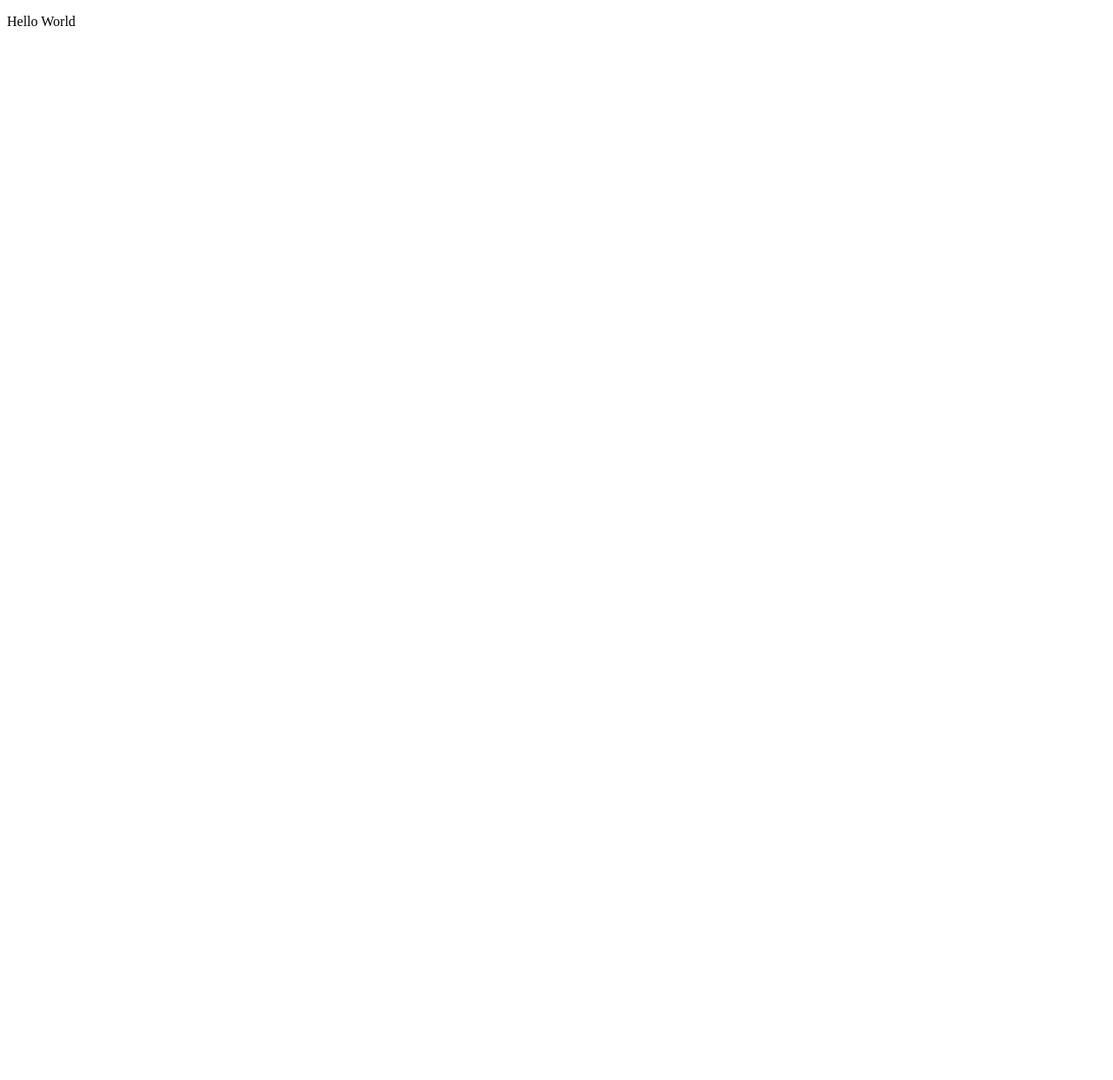
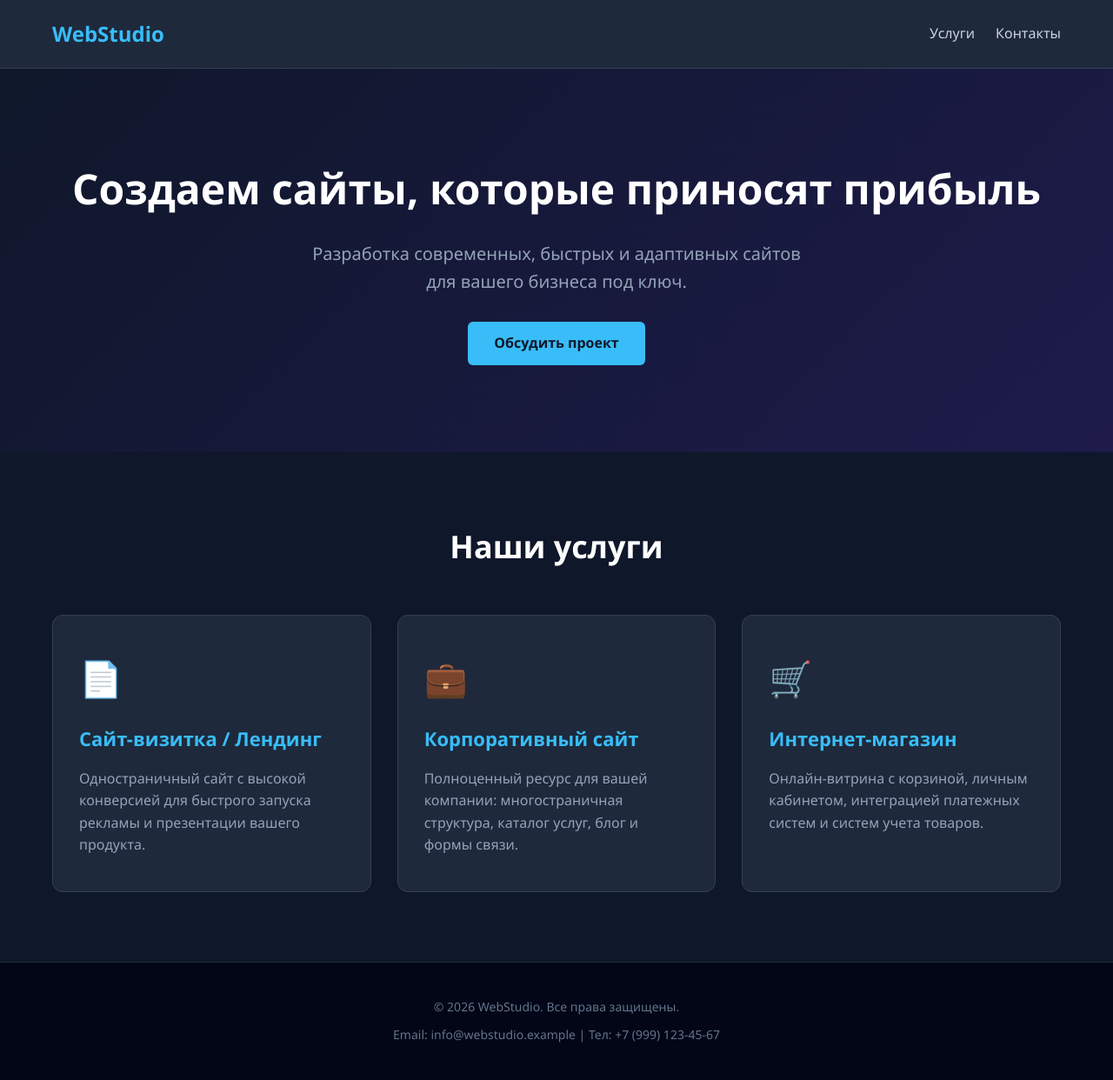
Before and after one commit to MrSkyAngule/myskile, a Django app: page / in a window 1280 px wide. Before the commit the page is almost empty. Shown: the whole page at 87% size. Before the commit the page ends 30 px from the top, so only its background shows below. Run offline with Django 5.2, Linux system fonts and the light colour scheme.

Commit message:
First commit

```diff
--- a/main/templates/main/home.html
+++ b/main/templates/main/home.html
@@ -1,10 +1,72 @@
 <!DOCTYPE html>
-<html lang="en">
+<html lang="ru">
 <head>
     <meta charset="UTF-8">
-    <title>Title</title>
+    <meta name="viewport" content="width=device-width, initial-scale=1.0">
+    <title>Создание сайтов под ключ | WebStudio</title>
+    <!-- Подключаем внешний файл стилей CSS -->
+    <link rel="stylesheet" href="static/style.css">
 </head>
 <body>
-    <p>Hello World</p>
+
+    <!-- Шапка -->
+    <header>
+        <div class="container header-box">
+            <a href="#" class="logo">WebStudio</a>
+            <nav>
+                <a href="#services">Услуги</a>
+                <a href="#contacts">Контакты</a>
+            </nav>
+        </div>
+    </header>
+
+    <!-- Главный баннер -->
+    <section class="hero">
+        <div class="container">
+            <h1>Создаем сайты, которые приносят прибыль</h1>
+            <p>Разработка современных, быстрых и адаптивных сайтов для вашего бизнеса под ключ.</p>
+            <a href="#contacts" class="btn">Обсудить проект</a>
+        </div>
+    </section>
+
+    <!-- Блок услуг -->
+    <section class="services" id="services">
+        <div class="container">
+            <h2 class="section-title">Наши услуги</h2>
+            <div class="grid">
+
+                <!-- Карта 1 -->
+                <div class="card">
+                    <span class="card-icon">📄</span>
+                    <h3>Сайт-визитка / Лендинг</h3>
+                    <p>Одностраничный сайт с высокой конверсией для быстрого запуска рекламы и презентации вашего продукта.</p>
+                </div>
+
+                <!-- Карта 2 -->
+                <div class="card">
+                    <span class="card-icon">💼</span>
+                    <h3>Корпоративный сайт</h3>
+                    <p>Полноценный ресурс для вашей компании: многостраничная структура, каталог услуг, блог и формы связи.</p>
+                </div>
+
+                <!-- Карта 3 -->
+                <div class="card">
+                    <span class="card-icon">🛒</span>
+                    <h3>Интернет-магазин</h3>
+                    <p>Онлайн-витрина с корзиной, личным кабинетом, интеграцией платежных систем и систем учета товаров.</p>
+                </div>
+
+            </div>
+        </div>
+    </section>
+
+    <!-- Подвал -->
+    <footer id="contacts">
+        <div class="container">
+            <p>© 2026 WebStudio. Все права защищены.</p>
+            <p class="footer-contacts">Email: info@webstudio.example | Тел: +7 (999) 123-45-67</p>
+        </div>
+    </footer>
+
 </body>
 </html>
--- /dev/null
+++ b/static/style.css
@@ -0,0 +1,150 @@
+/* Общие стили и обнуление */
+* {
+    margin: 0;
+    padding: 0;
+    box-sizing: border-box;
+    font-family: 'Segoe UI', Tahoma, Geneva, Verdana, sans-serif;
+}
+
+body {
+    background-color: #0f172a;
+    color: #f8fafc;
+    line-height: 1.6;
+}
+
+.container {
+    max-width: 1200px;
+    margin: 0 auto;
+    padding: 0 20px;
+}
+
+/* Шапка (Header) */
+header {
+    background-color: #1e293b;
+    padding: 20px 0;
+    position: sticky;
+    top: 0;
+    z-index: 100;
+    border-bottom: 1px solid #334155;
+}
+
+.header-box {
+    display: flex;
+    justify-content: space-between;
+    align-items: center;
+}
+
+.logo {
+    font-size: 24px;
+    font-weight: 700;
+    color: #38bdf8;
+    text-decoration: none;
+}
+
+nav a {
+    color: #cbd5e1;
+    text-decoration: none;
+    margin-left: 20px;
+    transition: color 0.3s;
+}
+
+nav a:hover {
+    color: #38bdf8;
+}
+
+/* Главный баннер (Hero) */
+.hero {
+    padding: 100px 0;
+    text-align: center;
+    background: linear-gradient(135deg, #0f172a 0%, #1e1b4b 100%);
+}
+
+.hero h1 {
+    font-size: 48px;
+    margin-bottom: 20px;
+    color: #fff;
+}
+
+.hero p {
+    font-size: 20px;
+    color: #94a3b8;
+    max-width: 600px;
+    margin: 0 auto 30px;
+}
+
+.btn {
+    display: inline-block;
+    background-color: #38bdf8;
+    color: #0f172a;
+    padding: 12px 30px;
+    border-radius: 6px;
+    text-decoration: none;
+    font-weight: 600;
+    transition: background 0.3s;
+}
+
+.btn:hover {
+    background-color: #0ea5e9;
+}
+
+/* Блок услуг (Services) */
+.services {
+    padding: 80px 0;
+}
+
+.section-title {
+    text-align: center;
+    font-size: 36px;
+    margin-bottom: 50px;
+    color: #fff;
+}
+
+.grid {
+    display: grid;
+    grid-template-columns: repeat(auto-fit, minmax(300px, 1fr));
+    gap: 30px;
+}
+
+.card {
+    background-color: #1e293b;
+    padding: 40px 30px;
+    border-radius: 12px;
+    border: 1px solid #334155;
+    transition: transform 0.3s, border-color 0.3s;
+}
+
+.card:hover {
+    transform: translateY(-5px);
+    border-color: #38bdf8;
+}
+
+.card-icon {
+    font-size: 40px;
+    margin-bottom: 20px;
+    display: inline-block;
+}
+
+.card h3 {
+    font-size: 22px;
+    margin-bottom: 15px;
+    color: #38bdf8;
+}
+
+.card p {
+    color: #94a3b8;
+    font-size: 16px;
+}
+
+/* Футер (Footer) */
+footer {
+    background-color: #020617;
+    padding: 40px 0;
+    text-align: center;
+    border-top: 1px solid #1e293b;
+    color: #64748b;
+    font-size: 14px;
+}
+
+.footer-contacts {
+    margin-top: 10px;
+}
```
Also changed, not shown: main/static/style.css (deleted), static/script.js (added).
